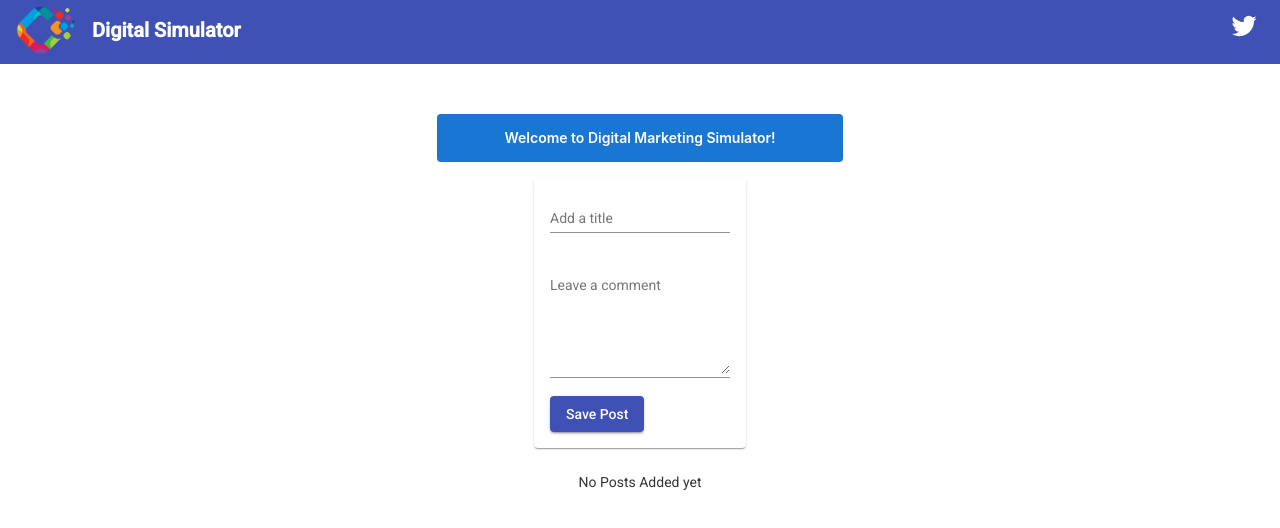
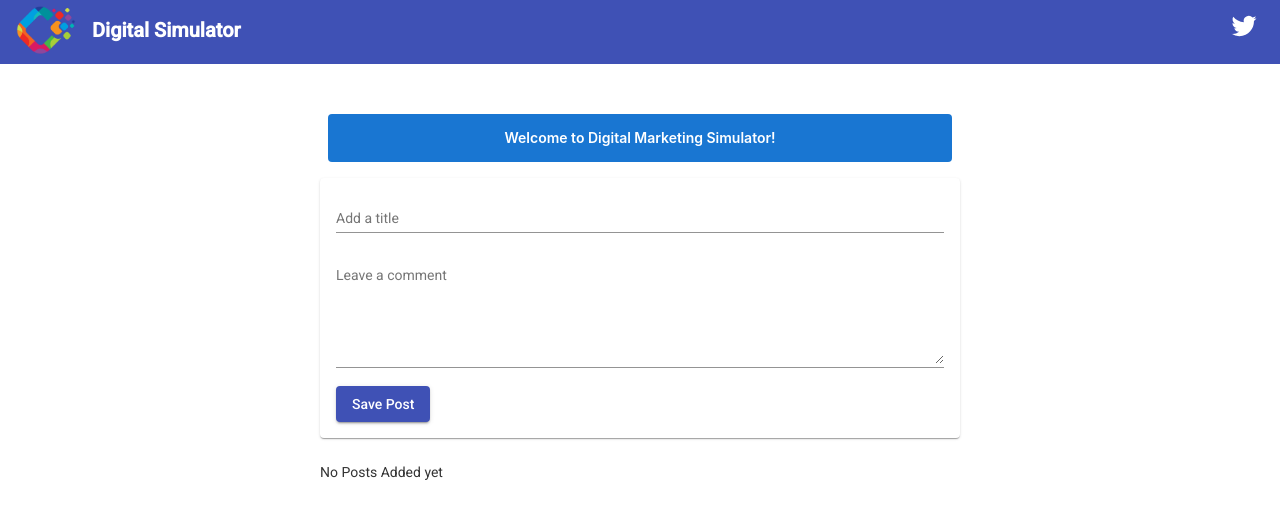
Before and after one commit to athmekr/digital-simulator, an Angular app: page / in a window 1280 px wide. Shown: the top 528 px of the page. Built offline with nearby package versions, Linux system fonts and the light colour scheme.

Commit message:
CSS styling

```diff
--- a/src/app/app.component.css
+++ b/src/app/app.component.css
@@ -24,10 +24,10 @@
     display: flex;
     margin: 50px auto auto;
     padding: 0 16px;
-    max-width: 100%;
+    max-width: 50%;
     flex-direction: column;
-    align-items: center;
-  }
+/*     align-items: center;
+ */  }
 
   svg.material-icons {
     height: 24px;
--- a/src/app/post-create/post-create.component.css
+++ b/src/app/post-create/post-create.component.css
@@ -1,3 +1,8 @@
-.post-create-form-field{
-  margin-top: 10px;
-}
+.post-create-card{
+  margin: auto;
+  }
+
+  mat-form-field,
+  textarea {
+    width: 100%;
+  }
```
